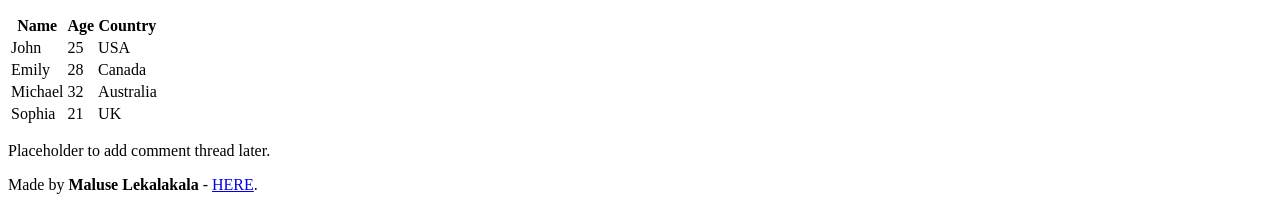
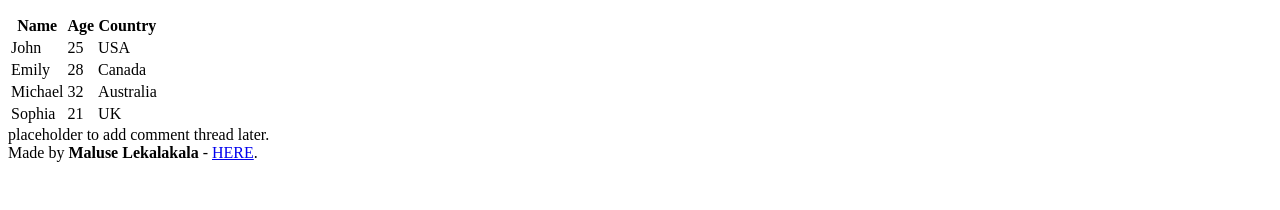
Before and after one commit to MaluseLek/My_First_Portfolio, a plain HTML site: page html_basic/index.html in a window 1280 px wide. Shown: the part 741-951 px from the top of the page. After the commit the page ends 911 px from the top, so only its background shows below. Drawn offline with Linux system fonts and the light colour scheme.

Commit message:
2nd changes made to index & tweets files.

```diff
--- a/html_basic/index.html
+++ b/html_basic/index.html
@@ -83,16 +83,14 @@
 
         <!-- Aside Sub-Tage -->
          <aside>
-            <p>Placeholder to add comment thread later.</p>
+            placeholder to add comment thread later.
          </aside>
     </main>
 
 
     <!-- Foot Sub-Tag -->
      <footer>
-        <p>
-            Made by <strong>Maluse Lekalakala</strong> - <a href="#" target="_blank">HERE</a>.
-        </p>
+        Made by <strong>Maluse Lekalakala</strong> - <a href="#" target="_blank">HERE</a>.
      </footer>
 
 </body>
```
Also changed, not shown: html_basic/tweets.html (+2 -4 lines).
